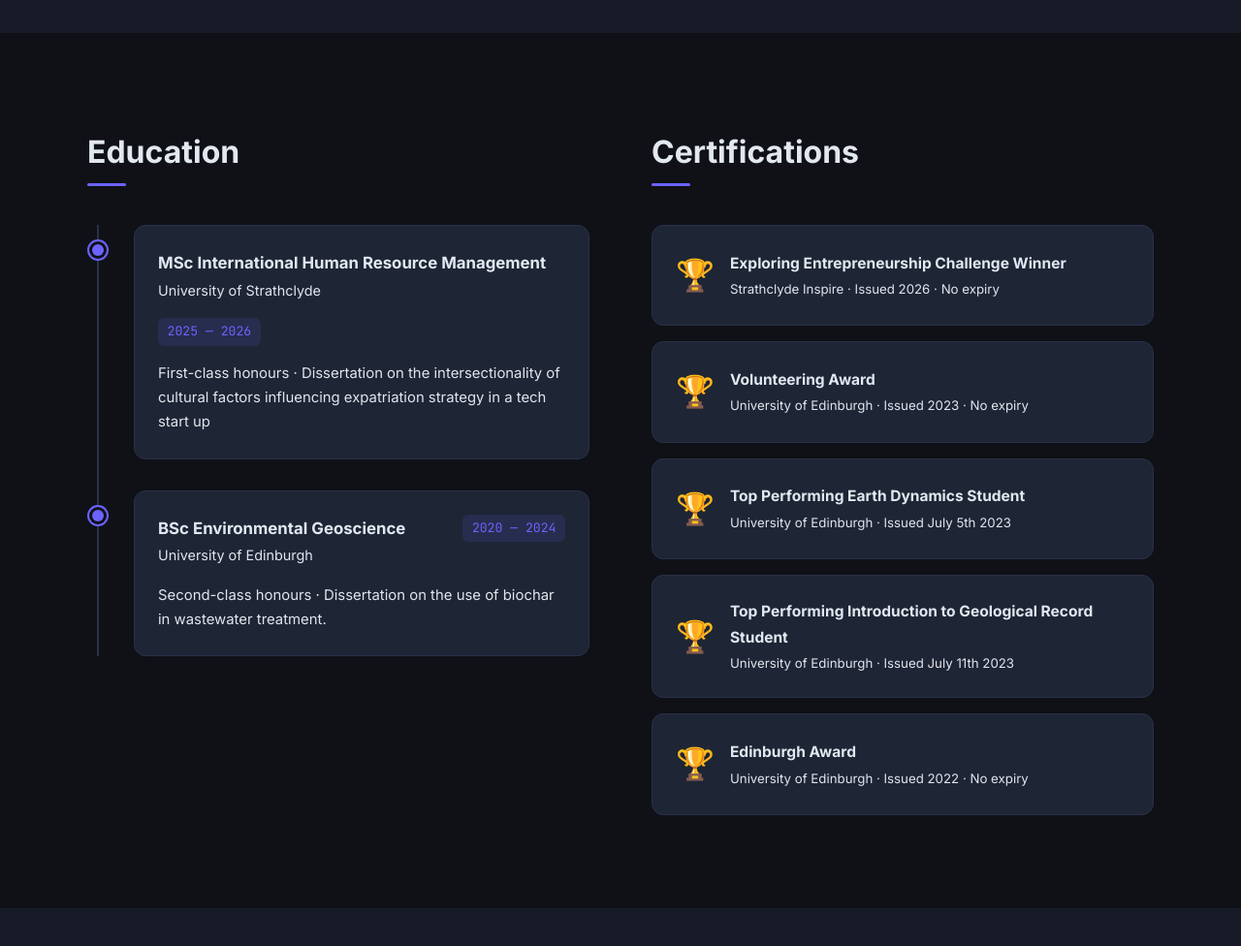
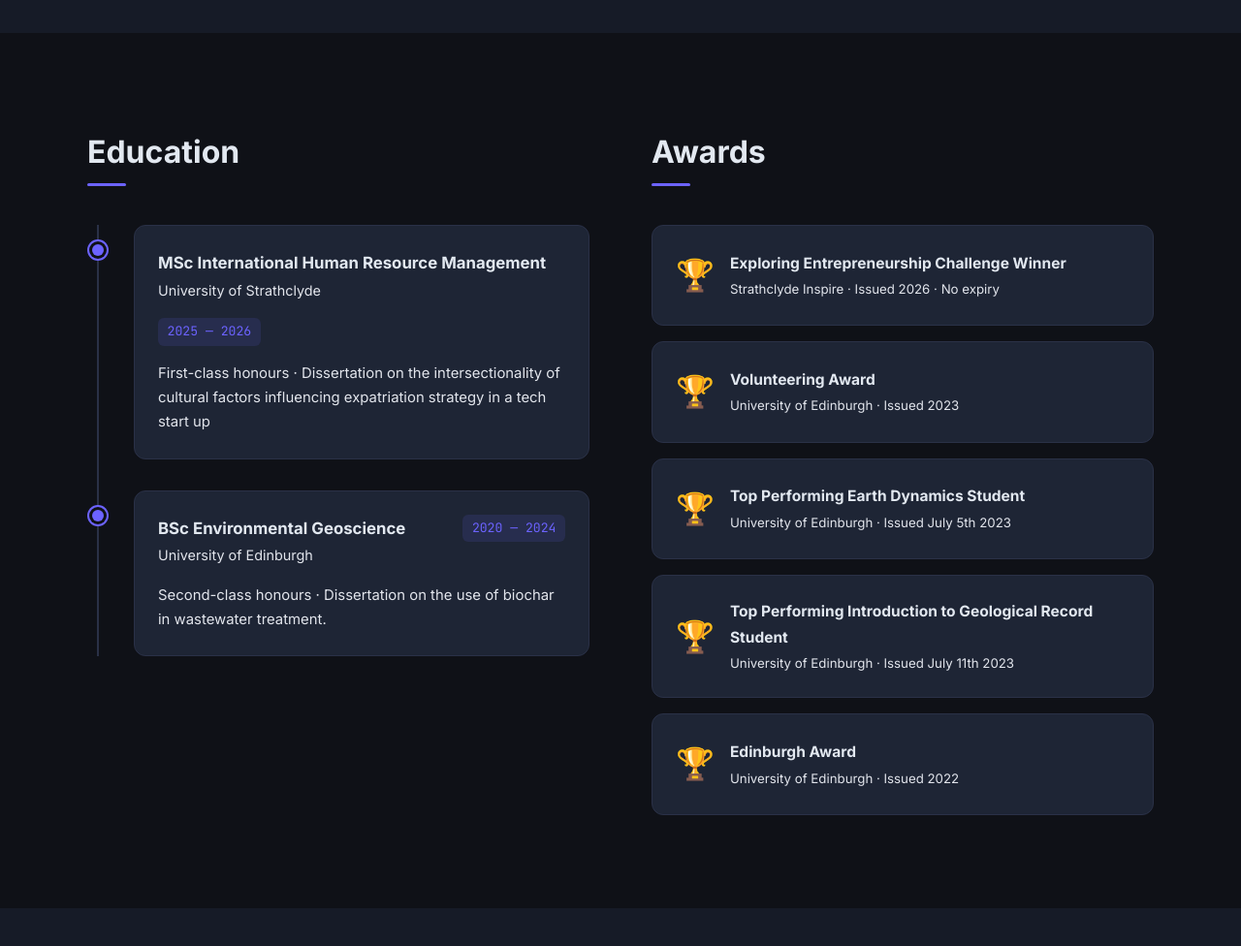
Before and after one commit to gvrlv1931-pixel/Experiments, a website: page index.html in a window 1280 px wide. Shown: the part 3320-4296 px from the top of the page at 97% size. Drawn offline with Linux system fonts and the light colour scheme.

Commit message:
Change Certifications section to Awards
Updated the section from 'Certifications' to 'Awards' and removed 'No expiry' from the certification details.

```diff
--- a/index.html
+++ b/index.html
@@ -351,12 +351,12 @@
         </div>
 
         <div class="edu-col">
-          <h2 class="section-title">Certifications</h2>
+          <h2 class="section-title">Awards</h2>
 
           <!--
             PERSONALISE: Duplicate a <li class="cert-card"> for each cert.
           -->
-          <ul class="cert-list" aria-label="Certifications">
+          <ul class="cert-list" aria-label="Awards">
 
             <li class="cert-card">
               <div class="cert-badge" aria-hidden="true">&#127942;</div>
@@ -370,7 +370,7 @@
               <div class="cert-badge" aria-hidden="true">&#127942;</div>
               <div class="cert-info">
                 <h3 class="cert-name">Volunteering Award</h3>
-                <p class="cert-meta">University of Edinburgh · Issued 2023 · No expiry</p>
+                <p class="cert-meta">University of Edinburgh · Issued 2023 </p>
               </div>
             </li>
 
@@ -394,7 +394,7 @@
               <div class="cert-badge" aria-hidden="true">&#127942;</div>
               <div class="cert-info">
                 <h3 class="cert-name">Edinburgh Award</h3>
-                <p class="cert-meta">University of Edinburgh · Issued 2022 · No expiry</p>
+                <p class="cert-meta">University of Edinburgh · Issued 2022 </p>
               </div>
             </li>
 
```
